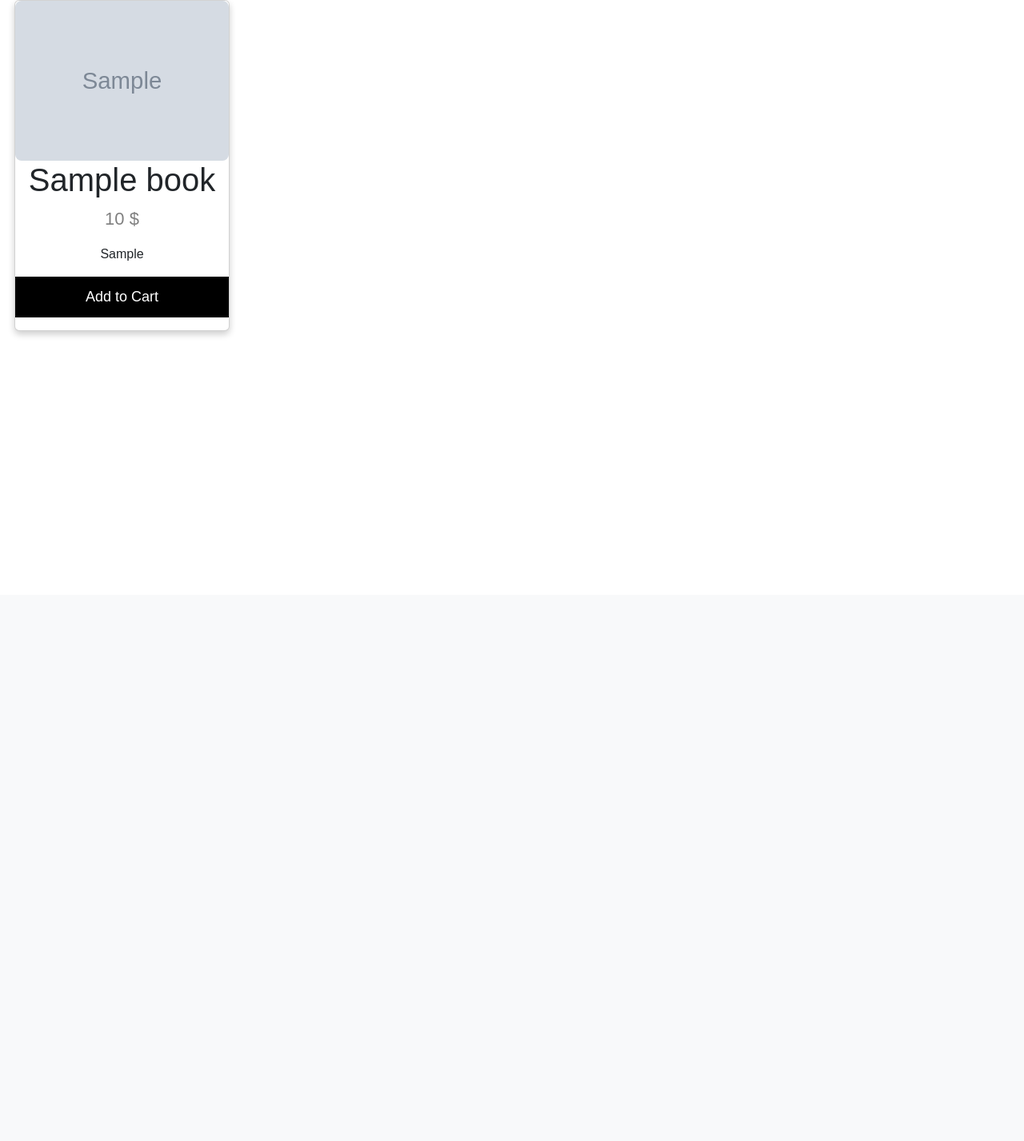
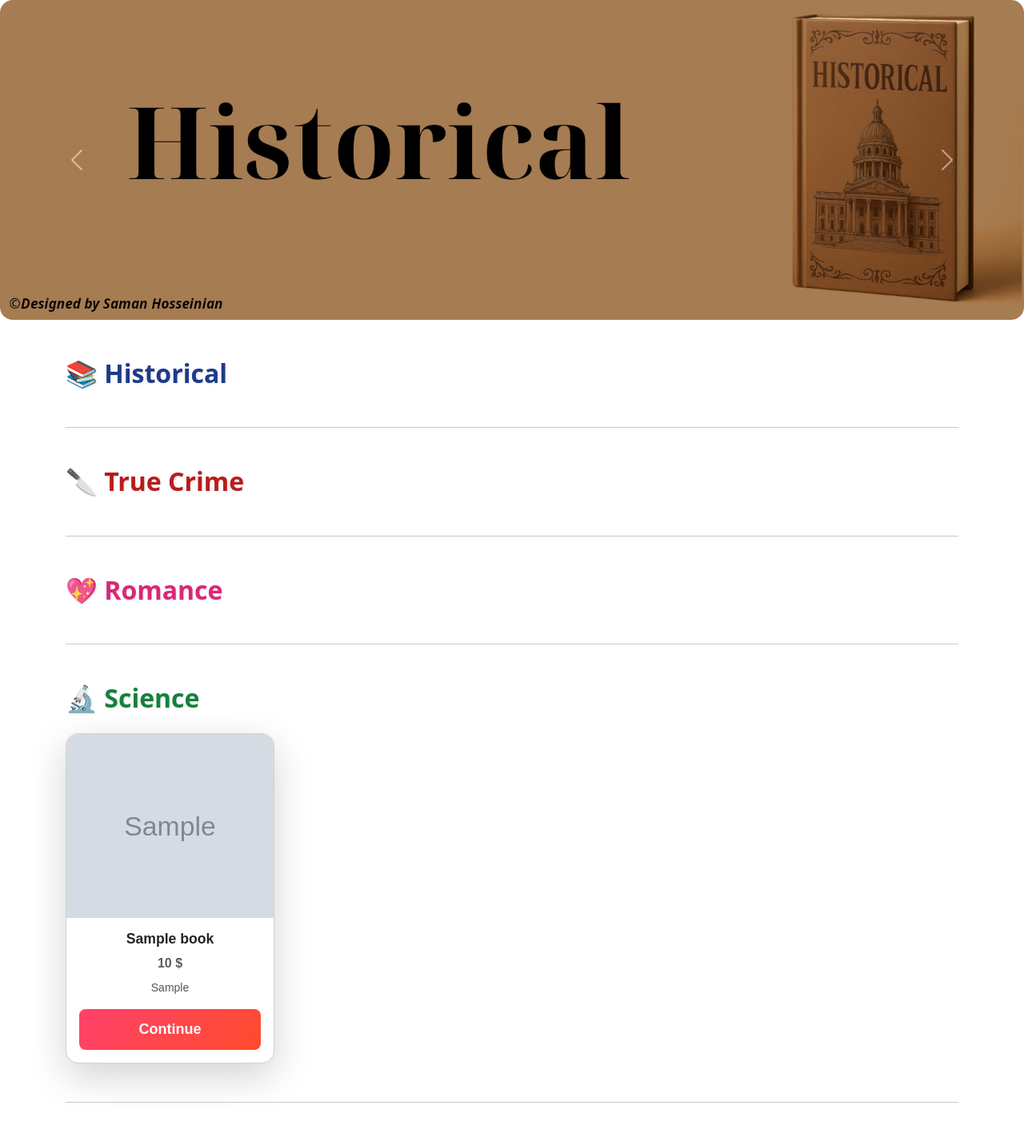
Before and after one commit to amirmallaei/Ihim2, a Django app: page / in a window 1280 px wide. Shown: the part 56-1483 px from the top of the page at 80% size. Before the commit the page ends 476 px from the top, so only its background shows below. Run offline with Django 4.2, Linux system fonts and the light colour scheme; tables that the repository leaves empty hold one stand-in row (values such as "Sample post"); grey boxes marked "Sample" are stand-in pictures; parts of the project's set-up code (start-up, migrations or seed data) failed here and were passed over; some libraries are stand-ins or nearby versions.

Commit message:
I finished the index.html and css for the index

```diff
--- /dev/null
+++ b/config/static/css/homestyle.css
@@ -0,0 +1,114 @@
+/* ==========================
+   Banner / Slider
+========================== */
+.carousel-inner img {
+    /* height: 400px; */
+    object-fit: cover;
+    border-radius: 16px;
+    transition: transform 0.4s;
+}
+
+.carousel-inner .carousel-item:hover img {
+    transform: scale(1.05);
+}
+
+/* ==========================
+  Section Titles
+========================== */
+.section-title {
+    font-size: 2rem;
+    margin-bottom: 1.5rem;
+    font-weight: 700;
+    text-shadow: 1px 1px 3px rgba(0,0,0,0.1);
+}
+
+/* ==========================
+   Cards
+========================== */
+.book-card {
+    border-radius: 16px;
+    overflow: hidden;
+    background: #fff;
+    transition: transform 0.4s, box-shadow 0.4s;
+    box-shadow: 0 4px 12px rgba(0,0,0,0.1);
+}
+
+.book-card:hover {
+    transform: translateY(-8px);
+    box-shadow: 0 15px 30px rgba(0,0,0,0.25);
+}
+
+/* img cards*/
+.book-card img {
+    height: 230px;
+    object-fit: cover;
+    transition: transform 0.3s;
+}
+
+.book-card:hover img {
+    transform: scale(1.05);
+}
+
+/* card body*/
+.book-card .card-body {
+    display: flex;
+    flex-direction: column;
+}
+
+/* card title*/
+.book-card .card-title {
+    font-weight: 600;
+    font-size: 1.1rem;
+    margin-bottom: 0.5rem;
+}
+
+/* descripshions card*/
+.book-card .card-text.small {
+    color: #555;
+    font-size: 0.875rem;
+    margin-bottom: 1rem;
+}
+
+/* Price*/
+.book-card .card-text.text-muted {
+    font-weight: 600;
+    color: #333;
+    margin-bottom: 0.5rem;
+}
+
+/* ==========================
+   btn Continue
+========================== */
+.btn-continue {
+    background: linear-gradient(135deg, #ff416c, #ff4b2b);
+    color: #fff;
+    font-weight: 600;
+    border-radius: 8px;
+    border: none;
+    transition: transform 0.2s, background 0.3s;
+}
+
+.btn-continue:hover {
+    transform: scale(1.05);
+    background: linear-gradient(135deg, #ff4b2b, #ff416c);
+}
+
+/* ==========================
+   colors
+========================== */
+.text-primary { color: #1e3a8a !important; }   /* Historical */
+.text-danger { color: #b91c1c !important; }    /* True Crime */
+.text-pink { color: #db2777 !important; }      /* Romance */
+.text-success { color: #15803d !important; }   /* Science */
+
+/* ==========================
+   Responsive adjustments
+========================== */
+@media (max-width: 768px) {
+    .carousel-inner img {
+        height: 250px;
+    }
+    .book-card img {
+        height: 200px;
+    }
+}
--- a/config/templates/base.html
+++ b/config/templates/base.html
@@ -6,6 +6,7 @@
     <title>Ihim Book Store</title>
     <link rel="stylesheet" href="{% static 'css/bootstrap.min.css' %}">
     <link rel="stylesheet" href="{%static 'css/mystyle.css' %}">
+
 </head>
 <body>
     {%include 'navbar.html'%}
--- a/config/templates/index.html
+++ b/config/templates/index.html
@@ -1,21 +1,141 @@
-{%extends 'base.html'%}
+{% extends 'base.html' %}
+{% load static %}
+{% block mainblock %}
 
-{%block mainblock%}
+<link rel="stylesheet" href="{% static 'css/homestyle.css' %}">
 
-
-<div class="book-grid">
-    {% for book in books %}
-    <div class="card">
-        <div class="img-wrapper">
-            <img class="card-img" src="{{ book.image.url }}" alt="{{ book.title }}">
-        </div>
-        <h1>{{ book.title }}</h1>
-        <p class="price">{{ book.price }} $</p>
-        <p>{{ book.abstract|truncatechars:150|safe }}</p>
-        <p><button>Add to Cart</button></p>
+<!-- ==========================
+     Banner Slider
+========================== -->
+<div>
+  <div id="carouselExample" class="carousel slide">
+    <div class="carousel-inner">
+      <div class="carousel-item active">
+        <img src="{% static 'images/banner-Historical.png' %}" class="d-block w-100" alt="Historical Banner">
+      </div>
+      <div class="carousel-item">
+        <img src="{% static 'images/banner-True Crime.png' %}" class="d-block w-100" alt="True Crime Banner">
+      </div>
+      <div class="carousel-item">
+        <img src="{% static 'images/banner-Romance.png' %}" class="d-block w-100" alt="Romance Banner">
+      </div>
+      <div class="carousel-item">
+        <img src="{% static 'images/banner-science.png' %}" class="d-block w-100" alt="Science Banner">
+      </div>
     </div>
-    {% endfor %}
+    <button class="carousel-control-prev" type="button" data-bs-target="#carouselExample" data-bs-slide="prev">
+      <span class="carousel-control-prev-icon" aria-hidden="true"></span>
+      <span class="visually-hidden">Previous</span>
+    </button>
+    <button class="carousel-control-next" type="button" data-bs-target="#carouselExample" data-bs-slide="next">
+      <span class="carousel-control-next-icon" aria-hidden="true"></span>
+      <span class="visually-hidden">Next</span>
+    </button>
+  </div>
 </div>
 
+<div class="container my-5">
 
-{%endblock%}
+  <!-- Historical Section -->
+  <h2 class="section-title text-primary">
+    📚 Historical
+  </h2>
+  <div class="row g-4">
+    {% for book in books %}
+      {% if book.get_category_display == "Historical" %}
+        <div class="col-sm-6 col-md-4 col-lg-3">
+          <div class="card book-card shadow-lg">
+            <img src="{{ book.image.url }}" class="card-img-top" alt="{{ book.title }}">
+            <div class="card-body d-flex flex-column">
+              <h5 class="card-title">{{ book.title }}</h5>
+              <p class="card-text text-muted">{{ book.price }} $</p>
+              <p class="card-text small">{{ book.abstract|truncatechars:150|safe }}</p>
+              <div class="mt-auto">
+                <button class="btn btn-continue w-100">Continue</button>
+              </div>
+            </div>
+          </div>
+        </div>
+      {% endif %}
+    {% endfor %}
+  </div>
+  <hr class="my-5">
+
+  <!-- True Crime Section -->
+  <h2 class="section-title text-danger">
+    🔪 True Crime
+  </h2>
+  <div class="row g-4">
+    {% for book in books %}
+      {% if book.get_category_display == "True Crime" %}
+        <div class="col-sm-6 col-md-4 col-lg-3">
+          <div class="card book-card shadow-lg">
+            <img src="{{ book.image.url }}" class="card-img-top" alt="{{ book.title }}">
+            <div class="card-body d-flex flex-column">
+              <h5 class="card-title">{{ book.title }}</h5>
+              <p class="card-text text-muted">{{ book.price }} $</p>
+              <p class="card-text small">{{ book.abstract|truncatechars:150|safe }}</p>
+              <div class="mt-auto">
+                <button class="btn btn-continue w-100">Continue</button>
+              </div>
+            </div>
+          </div>
+        </div>
+      {% endif %}
+    {% endfor %}
+  </div>
+  <hr class="my-5">
+
+  <!-- Romance Section -->
+  <h2 class="section-title text-pink">
+    💖 Romance
+  </h2>
+  <div class="row g-4">
+    {% for book in books %}
+      {% if book.get_category_display == "Romance" %}
+        <div class="col-sm-6 col-md-4 col-lg-3">
+          <div class="card book-card shadow-lg">
+            <img src="{{ book.image.url }}" class="card-img-top" alt="{{ book.title }}">
+            <div class="card-body d-flex flex-column">
+              <h5 class="card-title">{{ book.title }}</h5>
+              <p class="card-text text-muted">{{ book.price }} $</p>
+              <p class="card-text small">{{ book.abstract|truncatechars:150|safe }}</p>
+              <div class="mt-auto">
+                <button class="btn btn-continue w-100">Continue</button>
+              </div>
+            </div>
+          </div>
+        </div>
+      {% endif %}
+    {% endfor %}
+  </div>
+  <hr class="my-5">
+
+  <!-- Science Section -->
+  <h2 class="section-title text-success">
+    🔬 Science
+  </h2>
+  <div class="row g-4">
+    {% for book in books %}
+      {% if book.get_category_display == "Science" %}
+        <div class="col-sm-6 col-md-4 col-lg-3">
+          <div class="card book-card shadow-lg">
+            <img src="{{ book.image.url }}" class="card-img-top" alt="{{ book.title }}">
+            <div class="card-body d-flex flex-column">
+              <h5 class="card-title">{{ book.title }}</h5>
+              <p class="card-text text-muted">{{ book.price }} $</p>
+              <p class="card-text small">{{ book.abstract|truncatechars:150|safe }}</p>
+              <div class="mt-auto">
+                <button class="btn btn-continue w-100">Continue</button>
+              </div>
+            </div>
+          </div>
+        </div>
+      {% endif %}
+    {% endfor %}
+  </div>
+  <hr class="my-5">
+
+</div>
+
+{% endblock %}
```
Also changed, not shown: config/media/media/books/covercard-historical2.jpg (added), config/media/media/books/covercard-historical_.jpg (added), config/media/media/books/covercard-romance.jpg (added), config/media/media/books/covercard-romance2.jpg (added), config/media/media/books/covercard-science.jpg (added), config/media/media/books/covercard-science2.jpg (added), config/media/media/books/covercard-truecrime.jpg (added), config/media/media/books/covercard-truecrime2.jpg (added), config/static/images/banner-Historical.png (added), config/static/images/banner-Romance.png (added), config/static/images/banner-True Crime.png (added), config/static/images/banner-science.png (added), 2 other files.
